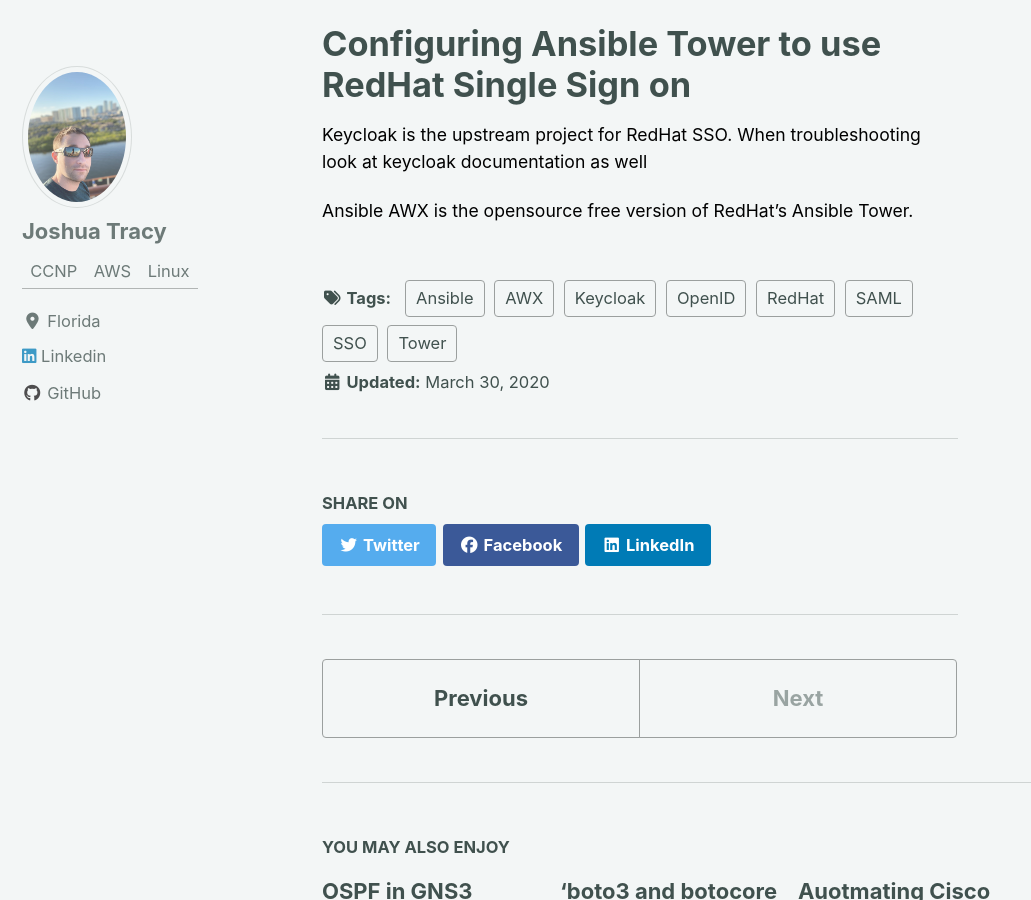
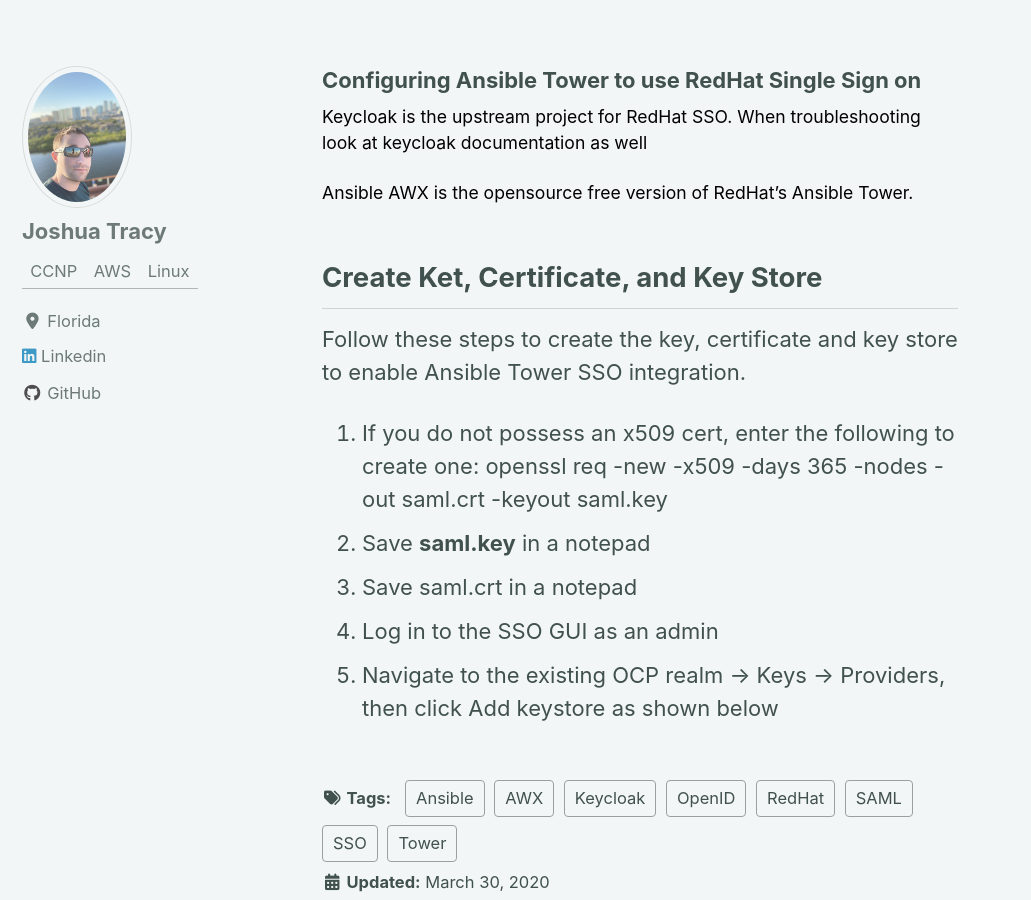
Before and after one commit to Josh-Tracy/Josh-Tracy.github.io, a Jekyll site: the page built from _posts/2020-03-30-Ansible_Tower_RedHatSSO.md, in a window 1280 px wide and 900 px high, scrolled down 523 px. Shown: the whole window, without its empty margins (0-1031 px from the left). Built offline with Jekyll 4.4.1, drawn with Linux system fonts in a browser that asks for light colours; cached includes are drawn as plain includes; nearby versions of some CDN libraries.

Commit message:
creating page

```diff
--- a/_posts/2020-03-30-Ansible_Tower_RedHatSSO.md
+++ b/_posts/2020-03-30-Ansible_Tower_RedHatSSO.md
@@ -6,9 +6,18 @@
   image: "/images/ospf_banner.png"
 excerpt: "RedHat, Ansible, Tower, AWX, Keycloak, SSO, OpenID, SAML"
 ---
-# Configuring Ansible Tower to use RedHat Single Sign on
+### Configuring Ansible Tower to use RedHat Single Sign on
 
 Keycloak is the upstream project for RedHat SSO. When troubleshooting look at keycloak documentation as well
 {: style="color:black; font-size: 80%;"}
 Ansible AWX is the opensource free version of RedHat's Ansible Tower.
 {: style="color:black; font-size: 80%;"}
+
+## Create Ket, Certificate, and Key Store
+Follow these steps to create the key, certificate and key store to enable Ansible Tower SSO integration.
+1.	If you do not possess an x509 cert, enter the following to create one:
+openssl req -new -x509 -days 365 -nodes -out saml.crt -keyout saml.key
+2.	Save <b>saml.key</b> in a notepad
+3.	Save saml.crt in a notepad
+4.	Log in to the SSO GUI as an admin
+5.	Navigate to the existing OCP realm -> Keys -> Providers, then click Add keystore as shown below
```
